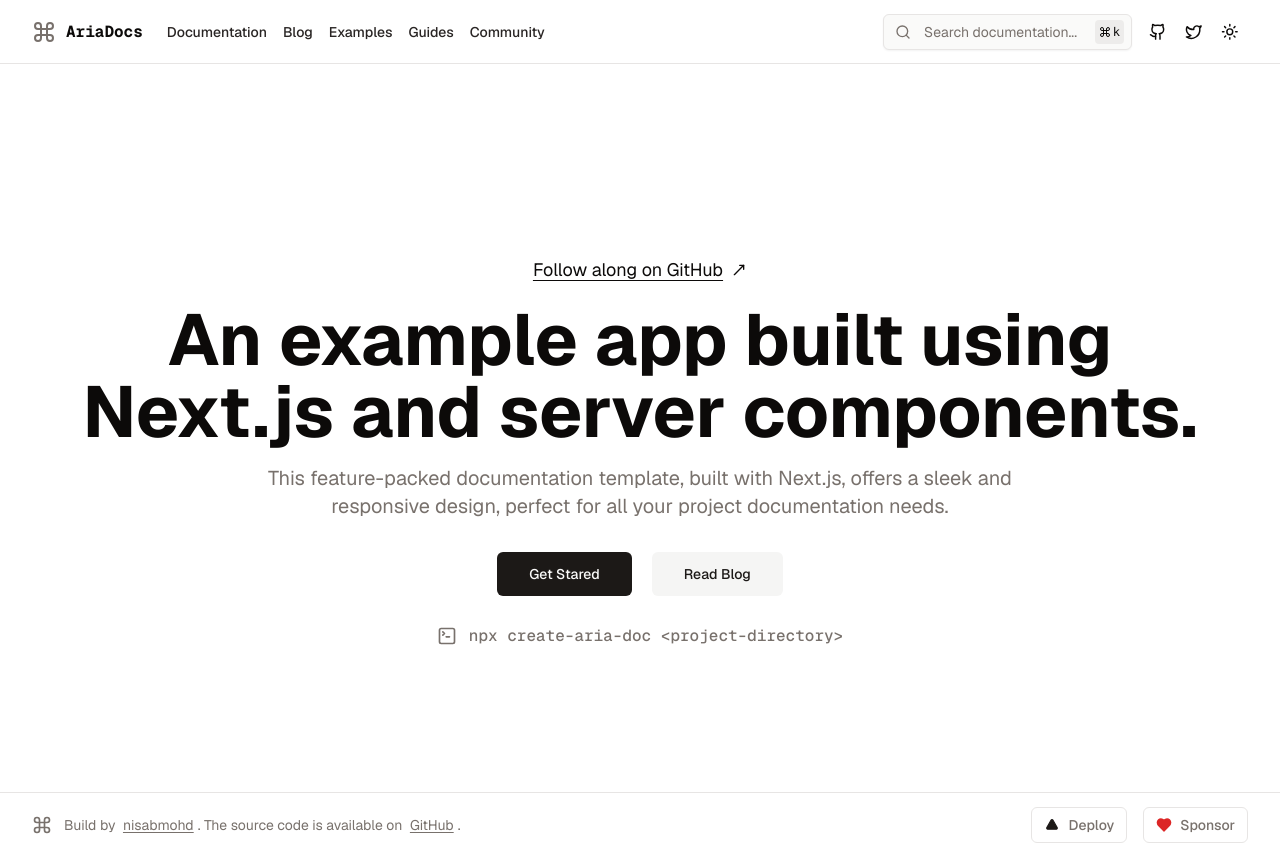
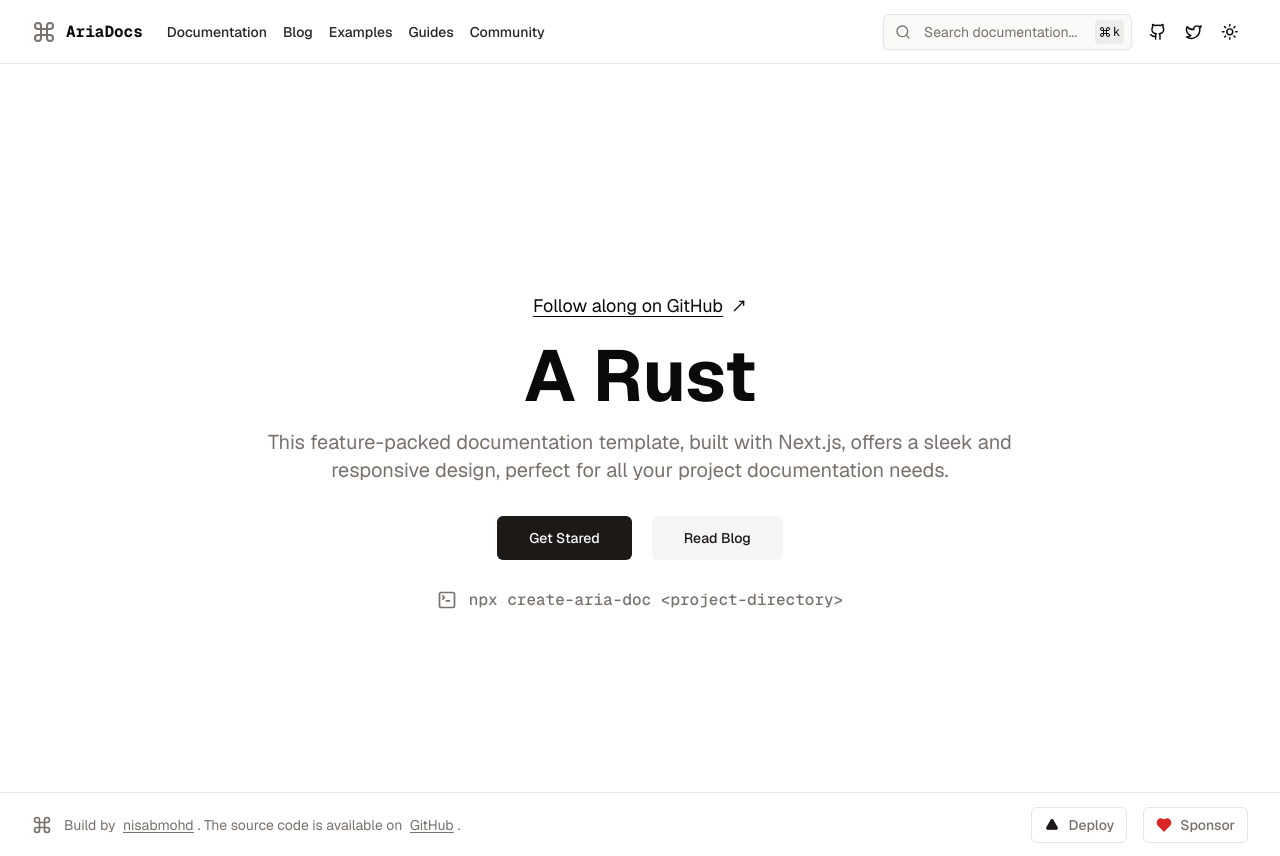
Before and after one commit to amiabuch/rustrunner-datalog, a Next.js app: page / in a window 1280 px wide. Built offline with nearby package versions, Linux system fonts and the light colour scheme.

Commit message:
refactor : Front page contents modified

```diff
--- a/app/page.tsx
+++ b/app/page.tsx
@@ -15,7 +15,7 @@
         <MoveUpRightIcon className="w-4 h-4 font-extrabold" />
       </Link>
       <h1 className="text-3xl font-bold mb-4 sm:text-7xl">
-        An example app built using Next.js and server components.
+        A Rust
       </h1>
       <p className="mb-8 sm:text-xl max-w-[800px] text-muted-foreground">
         This feature-packed documentation template, built with Next.js, offers a
--- a/package.json
+++ b/package.json
@@ -36,14 +36,14 @@
   },
   "devDependencies": {
     "@tailwindcss/typography": "^0.5.14",
-    "@types/node": "^20",
-    "@types/react": "^18",
+    "@types/node": "20.16.11",
+    "@types/react": "18.3.11",
     "@types/react-dom": "^18",
     "autoprefixer": "^10.4.20",
     "eslint": "^8",
     "eslint-config-next": "^14.2.6",
     "postcss": "^8",
     "tailwindcss": "^3.4.10",
-    "typescript": "^5"
+    "typescript": "5.6.3"
   }
 }
```
Also changed, not shown: 1 other file (tests, documents, lock files or other folders).
